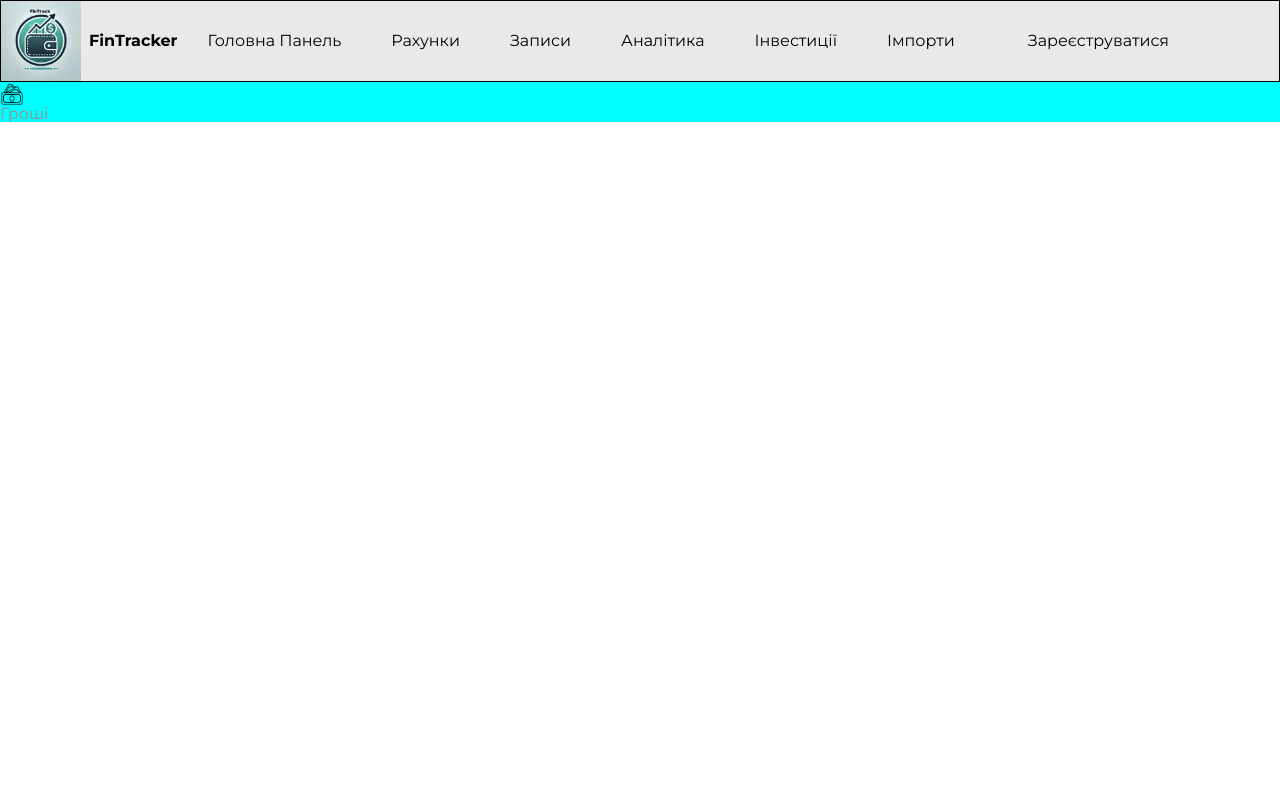
After one commit to BohdanTokarets/FinTracker.github.io, a Django app: page /main/ in a window 1280 px wide. The commit adds this page. Run offline with Django 5.2, Linux system fonts and the light colour scheme.

Commit message:
2 commit for Django site
Good job today

```diff
--- /dev/null
+++ b/FinTracker/FinTracker/FinTracker_app/static/css/main.css
@@ -0,0 +1,151 @@
+* {
+    padding: 0px;
+    margin: 0px;
+    border: 0px;
+    font-family: 'Montserrat', sans-serif;
+  }
+
+  *,
+  *::before,
+  *::after {
+    -webkit-box-sizing: border-box;
+    box-sizing: border-box;
+  }
+
+  *:focus {
+    outline: none;
+  }
+
+  :root{
+    --white: #fff;
+  }
+
+  html{
+    scroll-behavior: smooth;
+  }
+
+  html,
+  body {
+    height: 100%;
+    min-width: 320px;
+  }
+
+  body {
+    color: #000000;
+    line-height: 1;
+    font-size: 1rem;
+    -ms-text-size-adjust: 100%;
+    -moz-text-size-adjust: 100%;
+    -webkit-text-size-adjust: 100%;
+    -webkit-font-smoothing: antialiased;
+    -moz-osx-font-smoothing: grayscale;
+    transition: background-color .4s, color .4s;
+  }
+
+  input,
+  button,
+  textarea {
+    font-size: inherit;
+  }
+  a {
+    text-decoration: none;
+  }
+
+  a:link,a:visited {
+    text-decoration: none;
+  }
+
+a:hover {
+    text-decoration: none;
+  }
+ul,ol,li {
+    list-style: none;
+  }
+img {
+    vertical-align: top;
+  }
+
+h1,h2,h3,h4,h5,h6 {
+    font-size: inherit;
+    line-height: 1;
+  }
+.Logo{
+  height: 80px;
+  width: 80px;
+  margin-right: .5rem;
+}
+
+.h1{
+  margin-right: 30px;
+}
+/*NAVIGATION*/
+.navbar{
+    background-color: #ebe8e8;
+    border: 1px solid #000000;
+  }
+  .navigation {
+    display: flex;
+    align-items: center;
+  }
+
+  .navigation__list {
+    display: flex;
+    margin-right: 110px;
+    align-items: center;
+  }
+
+  .header__pictures{
+    cursor: pointer;
+  }
+
+  /*not(:last-child) = останній елемент не включається в задані параметри*/
+
+  .navigation__item:not(:last-child){
+    margin-right: 50px;
+  }
+
+  .navigation__link{
+    position: relative;
+    font-size: 16px;
+    color: black;
+    font-weight: 400;
+    transition: color 0.3s ease-in-out;
+  }
+
+  .navigation__link::before{
+    content: "";
+    position: absolute;
+    width: 50px;
+    height: 50px;
+    top: -50%;
+    left: 10%;
+  }
+  .navigation__link:hover:before{
+    opacity: 1;
+  }
+
+  .navigation__link:hover{
+    color: #ac8181;
+  }
+
+  .register_button{
+    margin-left: auto;
+    display: flex;
+    align-items: center;
+    justify-content: flex-end;
+    transition: color 0.3s ease-in-out;
+  }
+
+  .register_button:hover{
+    color: #ac8181;
+  }
+/*ГОЛОВНА ПАНЕЛЬ*/
+.money_balance{
+    background-color: aqua;
+  }
+  .money{
+    opacity: .7;
+    font-weight: 500;
+    white-space: nowrap;
+    color: #ac8181;
+  }
--- a/FinTracker/FinTracker/FinTracker_app/static/css/style.css
+++ b/FinTracker/FinTracker/FinTracker_app/static/css/style.css
@@ -14,6 +14,10 @@
 
   *:focus {
     outline: none;
+  }
+
+  :root{
+    --white: #fff;
   }
 
   html{
--- a/FinTracker/FinTracker/FinTracker_app/templates/base.html
+++ b/FinTracker/FinTracker/FinTracker_app/templates/base.html
@@ -9,6 +9,7 @@
     <link rel="preconnect" href="https://fonts.gstatic.com" crossorigin>
     <link href="https://fonts.googleapis.com/css2?family=Montserrat:ital,wght@0,100..900;1,100..900&display=swap" rel="stylesheet">
     <link type="text/css" rel="stylesheet" href="{% static 'css/style.css'%}">
+    <link type="text/css" rel="stylesheet" href="{% static 'css/main.css'%}">
     {% block title%}
         <title>FinTracker</title>
     {% endblock %}
@@ -18,6 +19,9 @@
         <ul class="header-navigation__list navigation__list">
             <img class="Logo" src="/static/image/Logo.png" alt="FinTracker Logo">
             <h1 class="h1">FinTracker</h1>
+            <li class="header-navigation__item navigation__item">
+                <a class="header-navigation__link navigation__link" href="/main">Головна Панель</a>
+            </li>
             <li class="header-navigation__item navigation__item">
                 <a class="header-navigation__link navigation__link" href="#">Рахунки</a>
             </li>
@@ -38,6 +42,12 @@
             </div>
         </ul>
     </div>
+    {% block content %}
+    <div class="money_balance">
+        <img width="24px" height="24px" src="/static/image/cash.png" alt="Cash Logo">
+        <div class="money">Гроші</div>
+    </div>
+    {% endblock %}
 
 </body>
 </html>
--- /dev/null
+++ b/FinTracker/FinTracker/FinTracker_app/templates/main_site.html
@@ -0,0 +1,14 @@
+{% extends 'base.html' %}
+{%load static%}
+
+{% block title %}
+<title>Головна панель</title>
+{% endblock %}
+
+{%block content %}
+    <div class="money_balance">
+        <img width="24px" height="24px" src="/static/image/cash.png" alt="Cash Logo">
+        <div class="money">Гроші</div>
+    </div>
+
+{% endblock %}
--- a/FinTracker/FinTracker/FinTracker_app/urls.py
+++ b/FinTracker/FinTracker/FinTracker_app/urls.py
@@ -2,5 +2,6 @@ from django.urls import path
 from . import views
 
 urlpatterns = [
-    path('', views.index)
+    path('', views.index),
+    path('main/', views.main),
 ]
--- a/FinTracker/FinTracker/FinTracker_app/views.py
+++ b/FinTracker/FinTracker/FinTracker_app/views.py
@@ -4,3 +4,6 @@ from django.shortcuts import render
 
 def index(request):
     return render(request, 'base.html')
+
+def main(request):
+    return render(request, 'main_site.html')
```
Also changed, not shown: FinTracker/FinTracker/FinTracker_app/static/image/cash.png (added).
